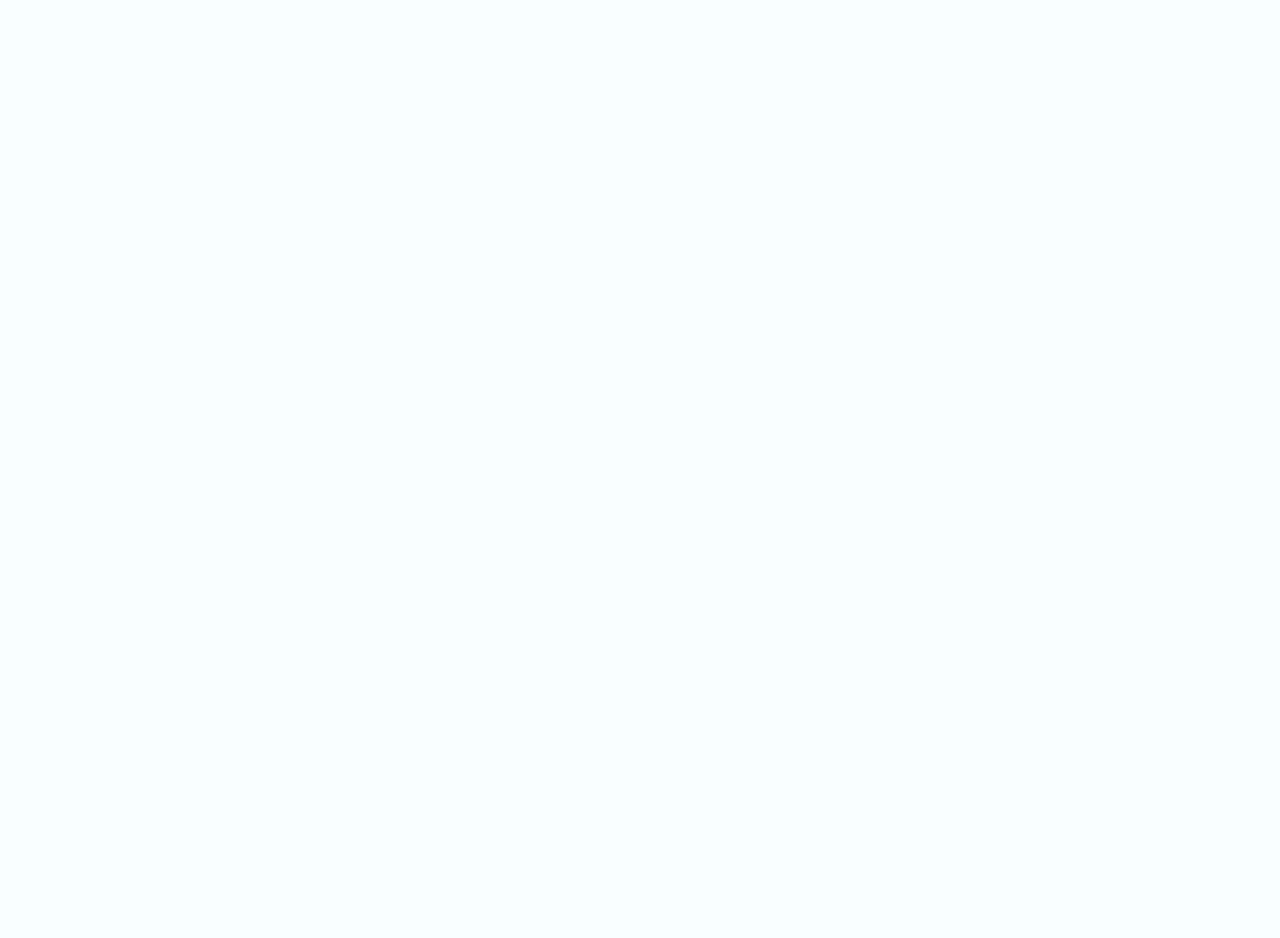
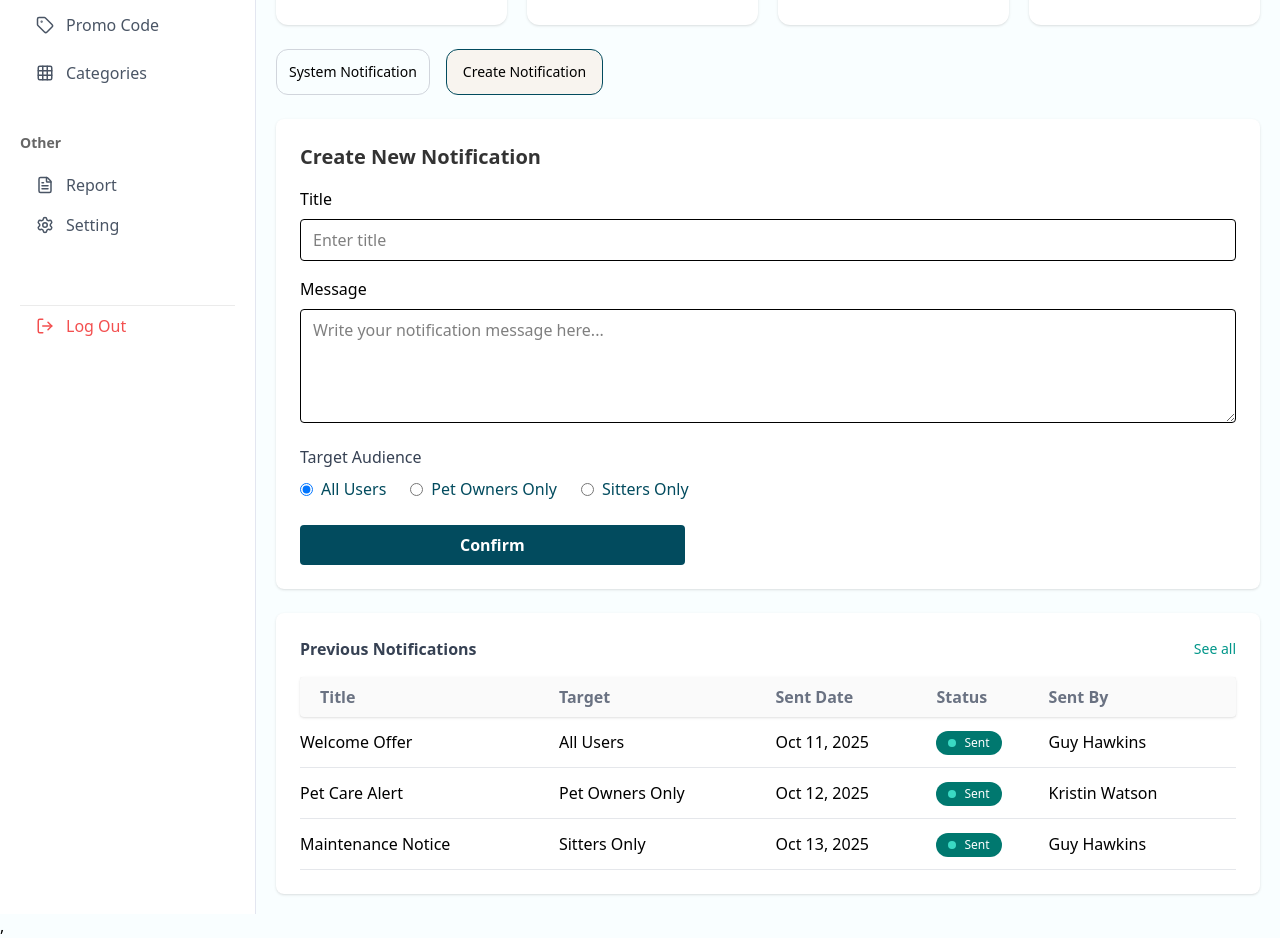
Before and after one commit to Topan-Roy/pet-care-DB, a React (Vite) app: page /dashboard/notificationpage in a window 1280 px wide. Before the commit this address had no page. Shown: the part 320-1258 px from the top of the page. Before the commit the page ends 800 px from the top, so only its background shows below. Built offline with nearby package versions, Linux system fonts and the light colour scheme.

Commit message:
added NotificationPage

```diff
--- a/src/Dashboard/Dashboard.jsx
+++ b/src/Dashboard/Dashboard.jsx
@@ -1,5 +1,5 @@
 import { Bell, Search, RefreshCcw, ShieldCheck } from 'lucide-react';
-import { NavLink, Outlet, useLocation } from 'react-router';
+import { Link, NavLink, Outlet, useLocation } from 'react-router';
 import logo from '../assets/Logo.png'
 import {
     AreaChart,
@@ -207,8 +207,10 @@
                         </div>
 
 
+                        <Link to="/dashboard/notificationpage">
+                         <Bell size={20} />
 
-                        <Bell size={20} />
+                        </Link>
 
                         <div className="flex items-center gap-2">
                             <img
@@ -230,7 +232,7 @@
                             <span className='text-[#333333]'>Aug 1, 2025 - Oct 31, 2025</span>
                         </div>
 
-                        <button className="flex items-center gap-1 ml-6 px-3  bg-[#FFFFFF] hover:bg-[#FFFFFF] rounded-lg text-sm transition p-3">
+                        <button className="flex items-center gap-1 ml-6 px-3  bg-[#FFFFFF] hover:bg-[#FFFFFF] rounded-lg text-sm transition p-3 cursor-pointer">
                             <RefreshCcw size={20} color='#333333' />
                             <span>Refresh</span>
                         </button>
@@ -406,7 +408,7 @@
                                             </div>
                                         </div>
 
-                                        <button className="mt-2 bg-[#035F75] text-white px-4 rounded-full text-nd">
+                                        <button className="mt-2 bg-[#035F75] text-white px-4 rounded-full text-nd cursor-pointer">
                                             Review
                                         </button>
                                     </div>
@@ -428,7 +430,7 @@
                                                 </p>
                                             </div>
                                         </div>
-                                        <button className="mt-2 bg-[#F34F4F] text-white px-4 rounded-full text-md">
+                                        <button className="mt-2 bg-[#F34F4F] text-white px-4 rounded-full text-md cursor-pointer">
                                             Investigate
                                         </button>
                                     </div>
@@ -441,7 +443,7 @@
                                         Recent Payment History
                                     </h3>
 
-                                    <button className="text-sm font-medium text-teal-600 hover:underline">
+                                    <button className="text-sm font-medium text-teal-600 hover:underline cursor-pointer">
                                         See all
                                     </button>
                                 </div>
@@ -479,7 +481,7 @@
                     )}
 
                     {!isDashboardHome && (
-                        <div className="bg-white p-6 rounded-xl shadow-sm">
+                        <div className="">
                             <Outlet />
                         </div>
                     )}
--- /dev/null
+++ b/src/Pages/NotificationPage.jsx
@@ -0,0 +1,163 @@
+import React, { useState } from "react";
+
+const systemNotifications = [
+    {
+        id: 1,
+        title: "Welcome Offer",
+        target: "All Users",
+        sentDate: "Oct 11, 2025",
+        status: "Sent",
+        sentBy: "Guy Hawkins"
+    },
+    {
+        id: 2,
+        title: "Pet Care Alert",
+        target: "Pet Owners Only",
+        sentDate: "Oct 12, 2025",
+        status: "Sent",
+        sentBy: "Kristin Watson"
+    },
+    {
+        id: 3,
+        title: "Maintenance Notice",
+        target: "Sitters Only",
+        sentDate: "Oct 13, 2025",
+        status: "Sent",
+        sentBy: "Guy Hawkins"
+    }
+];
+
+
+export default function NotificationPage() {
+    const [activeTab, setActiveTab] = useState("create");
+
+    return (
+        <div className="bg-[#F9FEFF]  min-h-screen">
+
+            <div className="flex gap-4 mb-6">
+                <button
+                    onClick={() => setActiveTab("system")}
+                    className={`px-3 py-3 rounded-xl text-sm font-medium border cursor-pointer border-gray-300 ${activeTab === "system" ? "font-bold bg-[#F8F4EF]" : "bg-transparent"
+                        }`}
+                    style={activeTab === "system" ? { borderColor: "#024B5E" } : {}}
+                >
+                    System Notification
+                </button>
+
+
+                <button
+                    onClick={() => setActiveTab("create")}
+                    className={`px-4 py-2 rounded-xl text-sm font-medium border cursor-pointer border-gray-300 ${activeTab === "create" ? "font-bold bg-[#F8F4EF]" : "bg-transparent"
+                        }`}
+                    style={activeTab === "create" ? { borderColor: "#024B5E" } : {}}
+                >
+                    Create Notification
+                </button>
+            </div>
+            <div>
+                {activeTab === "create" && <CreateNotificationForm />}
+                {activeTab === "system" && <SystemNotificationList notifications={systemNotifications} />}
+            </div>
+        </div>
+
+
+    );
+}
+
+
+function CreateNotificationForm() {
+    const [targetAudience, setTargetAudience] = useState("All Users");
+
+    return (
+        <div className="space-y-6">
+            <div className="bg-white p-6 rounded-lg shadow-sm">
+                <h3 className="font-semibold mb-4 text-[#333333] text-xl ">
+                    Create New Notification
+                </h3>
+
+                <label className="block mb-2 text-[#000000] font-medium">Title</label>
+                <input
+                    type="text"
+                    placeholder="Enter title"
+                    className="w-full mb-4 px-3 py-2 border rounded "
+                />
+
+                <label className="block mb-2 text-[#000000] font-medium">Message</label>
+                <textarea
+                    placeholder="Write your notification message here..."
+                    className="w-full mb-4 px-3 py-2 border rounded "
+                    rows={4}
+                />
+
+                <label className="block mb-2 text-gray-700 font-medium">Target Audience</label>
+                <div className="flex gap-6 mb-6 text-md text-[#024B5E]">
+                    {["All Users", "Pet Owners Only", "Sitters Only"].map((audience) => (
+                        <label key={audience} className="flex items-center gap-2 cursor-pointer">
+                            <input
+                                type="radio"
+                                name="targetAudience"
+                                value={audience}
+                                checked={targetAudience === audience}
+                                onChange={() => setTargetAudience(audience)}
+                                className="cursor-pointer"
+                            />
+                            {audience}
+                        </label>
+                    ))}
+                </div>
+
+                <button className="bg-[#024B5E] cursor-pointer text-white font-semibold px-40 py-2 rounded">
+                    Confirm
+                </button>
+            </div>
+
+            <div className="bg-white p-6 rounded-lg shadow-sm">
+                <div className="flex justify-between items-center mb-4">
+                    <h3 className="font-semibold text-gray-700 text-base">Previous Notifications</h3>
+                    <a href="#!" className="text-teal-600 text-sm hover:underline">
+                        See all
+                    </a>
+                </div>
+
+                <table className="w-full text-left p-5 border-collapse">
+                    <thead className="mb-5">
+                        <tr className="text-md rounded bg-[#9999990D] text-gray-500 shadow ">
+                            <th className="py-2 px-5">Title</th>
+                            <th className="py-2">Target</th>
+                            <th className="py-2">Sent Date</th>
+                            <th className="py-2">Status</th>
+                            <th className="py-2">Sent By</th>
+                        </tr>
+                    </thead>
+
+                    <tbody>
+                        {systemNotifications.map(({ id, title, target, sentDate, status, sentBy }) => (
+                            <tr key={id} className="border-b border-gray-200 px-5">
+                                <td className="py-3">{title}</td>
+                                <td className="py-3">{target}</td>
+                                <td className="py-3">{sentDate}</td>
+                                <td className="py-3">
+                                    <span className="inline-flex items-center gap-2 px-3 py-1 text-white text-xs rounded-full bg-teal-700">
+                                        <span className="w-2 h-2 rounded-full bg-teal-300 animate-pulse"></span>
+                                        {status}
+                                    </span>
+                                </td>
+                                <td className="py-3">{sentBy}</td>
+                            </tr>
+                        ))}
+                    </tbody>
+                </table>
+            </div>
+
+        </div>
+    );
+}
+
+
+function SystemNotificationList({ notifications }) {
+    return (
+        <div className="space-y-2">
+            {/* System notifications display */}
+        </div>
+    );
+}
--- a/src/Router/Router.jsx
+++ b/src/Router/Router.jsx
@@ -3,6 +3,7 @@
 import Home from "../Components/Home";
 import Dashboard from "../Dashboard/Dashboard";
 import Pay from "../Components/Pay";
+import NotificationPage from "../Pages/NotificationPage";
 export const router = createBrowserRouter([
   {
     path: "/home",
@@ -16,7 +17,12 @@
          path:"pay",
          Component:Pay
 
-        }
+        },
+        {
+         path:"notificationpage",
+         Component:NotificationPage
+
+        },
     ]
   }
 ]);
```
